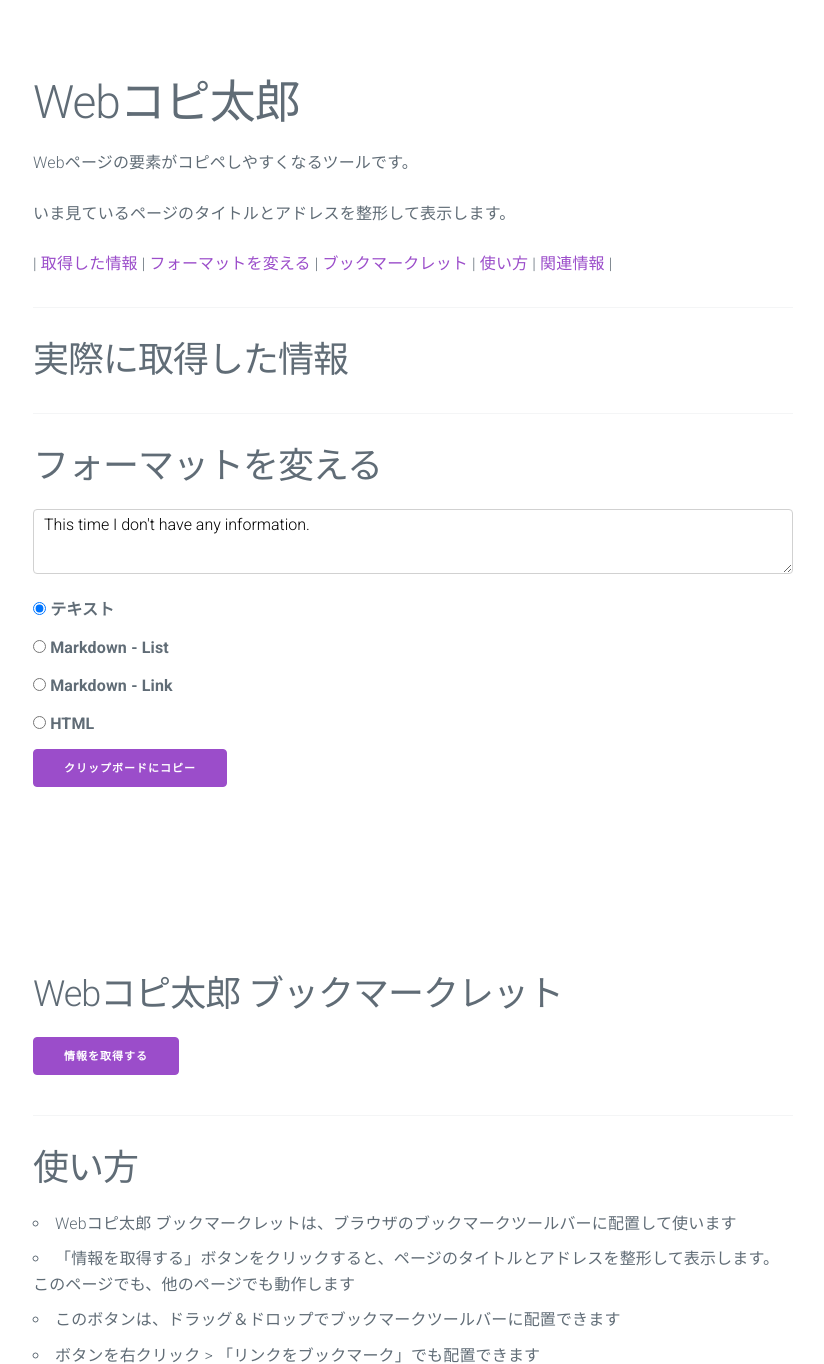
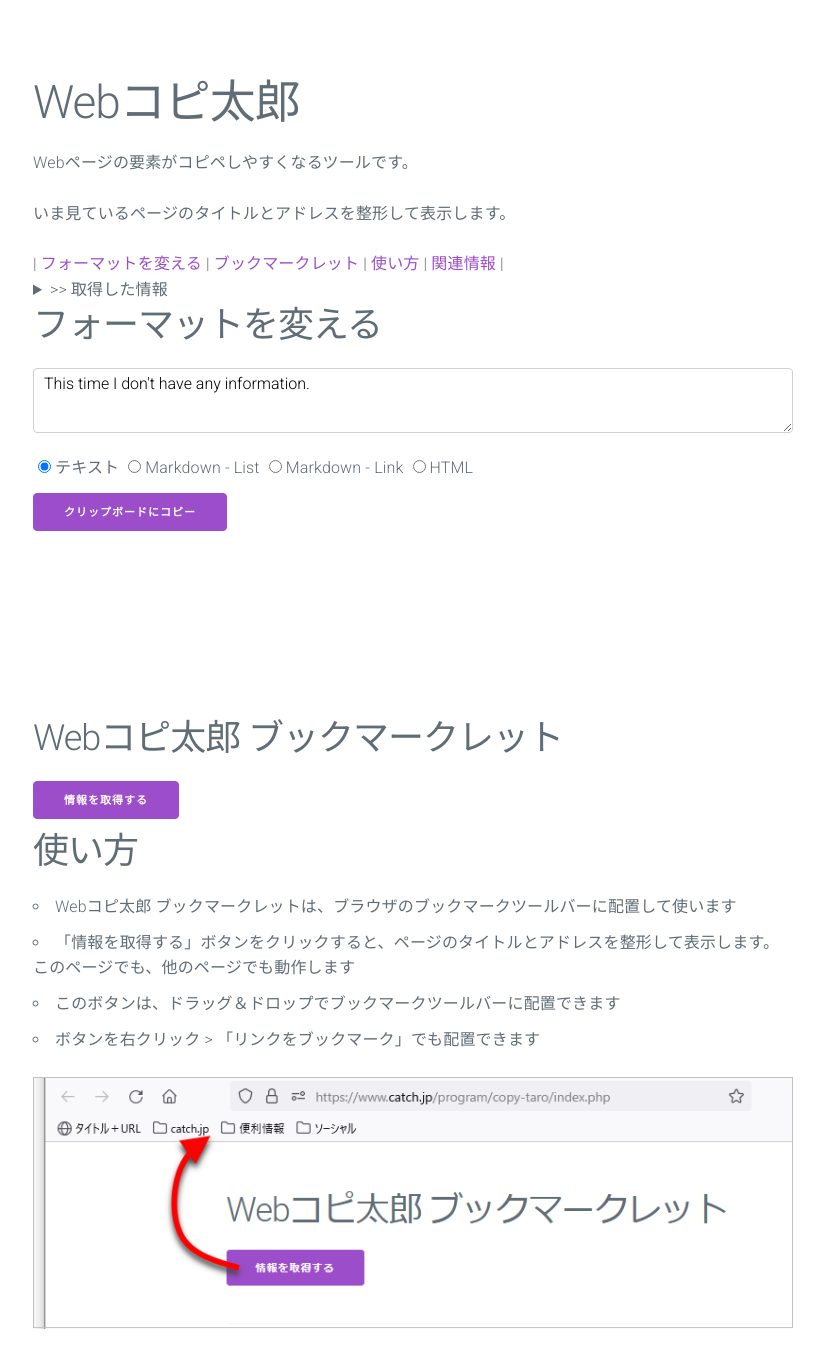
Before and after one commit to ycatch/copy-taro, a PHP site: page / in a window 1280 px wide. Shown: the top 1364 px of the page, without its empty margins (227-1051 px from the left). Run offline with PHP 8.4, Linux system fonts and the light colour scheme; some libraries are stand-ins or nearby versions.

Commit message:
Change page layout

```diff
--- a/index.php
+++ b/index.php
@@ -26,14 +26,13 @@
             <p>Webページの要素がコピペしやすくなるツールです。</p>
             <p>いま見ているページのタイトルとアドレスを整形して表示します。</p>
 
-            <nav> | <a href="#info">取得した情報</a>
-                  | <a href="#format">フォーマットを変える</a>
+            <nav> | <a href="#format">フォーマットを変える</a>
                   | <a href="#bookmarklet">ブックマークレット</a>
                   | <a href="#usage">使い方</a>
                   | <a href="#relations">関連情報</a>
                   | </nav>
-            <hr>
-            <h2 id="info">実際に取得した情報</h2>
+            <details>
+                <summary id="info">>> 取得した情報</summary>
                 <?php
                     if(empty($_POST)) {
                         $output = "This time I don't have any information.";
@@ -52,15 +51,14 @@
                         $output = $pageTitle . "\n" . $pageAddress;
                     }
                 ?>
-
-            <hr>
+            </details>
             <h2 id="format">フォーマットを変える</h2>
             <form>
                 <textarea id="copyArea" class="js-copytext" rows=20 cols=80><?php echo rtrim($output); ?></textarea>
-                <label><input type="radio" name="format" value="0" checked> テキスト</label>
-                <label><input type="radio" name="format" value="1"> Markdown - List</label>
-                <label><input type="radio" name="format" value="2"> Markdown - Link</label>
-                <label><input type="radio" name="format" value="3"> HTML</label>
+                <label  class="label-inline"><input type="radio" name="format" value="0" checked> テキスト</label>
+                <label  class="label-inline"><input type="radio" name="format" value="1"> Markdown - List</label>
+                <label  class="label-inline"><input type="radio" name="format" value="2"> Markdown - Link</label>
+                <label  class="label-inline"><input type="radio" name="format" value="3"> HTML</label>
                 <p>
                     <a class="button" data-clipboard-target="#copyArea" href="#">クリップボードにコピー </a>
                 </p>
@@ -70,8 +68,6 @@
         <section class="container">
             <h2 id="bookmarklet">Webコピ太郎 ブックマークレット</h2>
             <a class="button" href="javascript:void((function(undefined){var f=document.createElement('form');document.body.appendChild(f);var title=document.title;var input=document.createElement('input');input.setAttribute('type','hidden');input.setAttribute('name','title');input.setAttribute('value',title);f.appendChild(input);var uri=location.href;var input=document.createElement('input');input.setAttribute('type','hidden');input.setAttribute('name','uri');input.setAttribute('value',uri);f.appendChild(input);f.method='POST';f.target='_blank';f.action='https://www.catch.jp/program/copy-taro/index.php';f.submit()})());">情報を取得する</a>
-
-            <hr>
 
             <h2 id="usage">使い方</h2>
             <ul>
```
Lines whose indentation alone changed are shown as unchanged.
